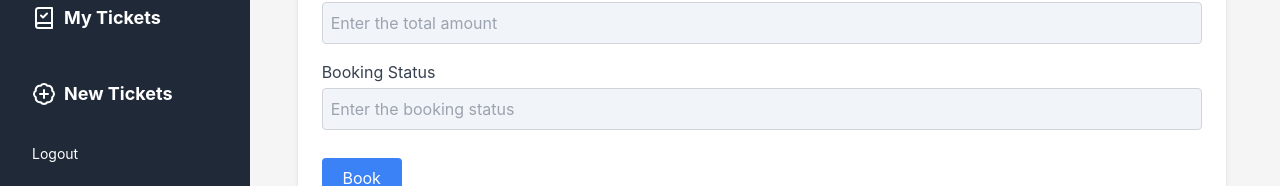
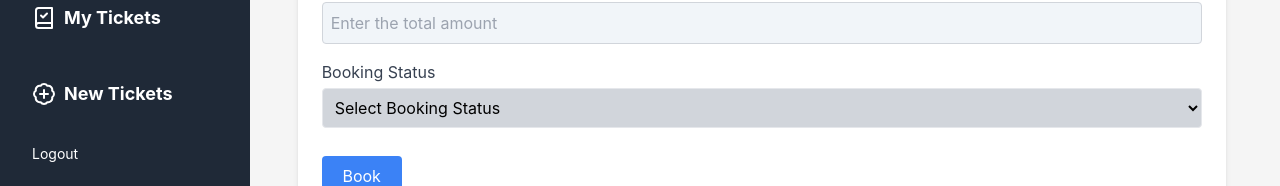
Before and after one commit to Freshia-Njoki/VRMS-client, a React (Vite) app: page /dashboard/current-bookings in a window 1280 px wide. Shown: the part 421-607 px from the top of the page. Built offline with nearby package versions, Linux system fonts and the light colour scheme; no server answers.

Commit message:
after booking payment launches

```diff
--- a/src/App.tsx
+++ b/src/App.tsx
@@ -66,14 +66,6 @@ const App: React.FC = () => {
           path: 'current-bookings',
           element: <CurrentBookings />,
           errorElement: <NotFound />,
-          children : [
-
-              {
-                path: 'reservation',
-                element: <Reservation />,
-                errorElement: <NotFound />
-              }
-          ]
         },
         {
           path: 'booking-history',
@@ -97,6 +89,7 @@ const App: React.FC = () => {
         }
       ]
     },
+
     {
       path: 'admin-dashboard',
       element: <AdminDashboard />,
@@ -142,6 +135,11 @@ const App: React.FC = () => {
       ]
     },
     {
+      path: 'reservation',
+      element: <Reservation />,
+      errorElement: <NotFound />
+    },
+    {
       path: 'completion',
       element: <Completion />,
       errorElement: <NotFound />
--- a/src/components/customerDashboard/CurrentBookings.tsx
+++ b/src/components/customerDashboard/CurrentBookings.tsx
@@ -1,6 +1,6 @@
 import Axios from 'axios';
 import { useEffect, useState } from "react";
-import { Link } from "react-router-dom";
+import { useNavigate  } from "react-router-dom";
 import {toast} from 'sonner'
 import { apiDomain } from "../../utils/utils";
 
@@ -9,9 +9,9 @@ const CurrentBookings = () => {
   const [contact, setContact] = useState('');
   const [vehicleId, setVehicleId] = useState('');
   const [amount, setAmount] = useState('');
-  const [status, setStatus] = useState('');
   const [vehicles, setVehicles] = useState([]);
   const [bookingStatus, setBookingStatus] = useState("");
+  const navigate = useNavigate();
 
   useEffect(() => {
     const fetchVehicles = async () => {
@@ -33,11 +33,8 @@ const CurrentBookings = () => {
       contact: contact,
       vehicle_id: parseInt(vehicleId),
       total_amount: parseFloat(amount),
-      booking_status: status
+      booking_status: bookingStatus
     };
-
-
-
 
     try {
       const response = await Axios.post(`${apiDomain}/booking`, bookingData, {
@@ -51,15 +48,17 @@ const CurrentBookings = () => {
       setContact('');
       setVehicleId('');
       setAmount('');
-      setStatus('');
+      setBookingStatus('');
+
+      navigate("/reservation");
     } catch (error) {
       toast.error('Failed to make booking');
       console.error('Error:', error);
     }
   };
-  // const handleVehicleChange = (e: React.ChangeEvent<HTMLSelectElement>) => {
-  //   setSelectedVehicleId(e.target.value);
-  // };
+  const handleStatusChange = (e: React.ChangeEvent<HTMLSelectElement>) => {
+    setBookingStatus(e.target.value);
+  };
   return (
     <div className="m-6 p-6 text-black bg-white rounded-lg shadow-md max-w-7xl">
        <div className='inline-flex py-7'>
@@ -90,7 +89,22 @@ const CurrentBookings = () => {
       </div>
       <div className="mb-4">
         <label className="block text-gray-700">Booking Status</label>
-        <input type="text" className="text-black w-full p-2 border border-gray-300 rounded mt-1" value={status} onChange={(e) => setStatus(e.target.value)} placeholder="Enter the booking status" />
+        <select
+        id="bookingStatus"
+        className="w-full p-2 border bg-gray-300 rounded mt-1"
+        value={bookingStatus}
+        onChange={handleStatusChange}
+      >
+        <option value="">Select Booking Status</option>
+        <option value="Confirmed">Confirmed</option>
+        <option value="Pending">Pending</option>
+        <option value="Cancelled">Cancelled</option>
+        <option value="Completed">Completed</option>
+        <option value="Rejected">Rejected</option>
+        <option value="On Hold">On Hold</option>
+        <option value="Arrived">Arrived</option>
+        <option value="No Show">No Show</option>
+      </select>
       </div>
       {/* <div className="mb-4">
         <label className="block text-gray-700">Location Name</label>
```
